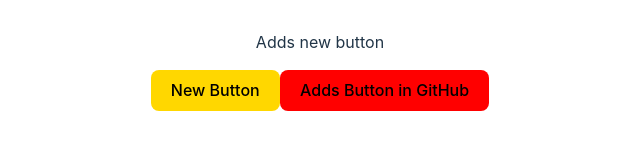
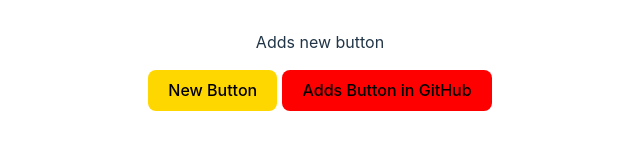
Before and after one commit to azvontsov/git_practice, a React (Vite) app: page / in a window 1280 px wide. Shown: the part 400-550 px from the top of the page, without its empty margins (320-960 px from the left). Built offline with nearby package versions, Linux system fonts and the light colour scheme.

Commit message:
added margins

```diff
--- a/src/App.jsx
+++ b/src/App.jsx
@@ -8,9 +8,12 @@
       <h1>Git rebase practice</h1>
       <div className="card">
         <p>Adds new button</p>
-        <button style={{ backgroundColor: 'gold' }}>New Button</button>
-        <button style={{ backgroundColor: 'red' }}>Adds Button in GitHub</button>
-
+        <button style={{ backgroundColor: 'gold', marginRight: '5px' }}>
+          New Button
+        </button>
+        <button style={{ backgroundColor: 'red' }}>
+          Adds Button in GitHub
+        </button>
       </div>
     </>
   );
```
